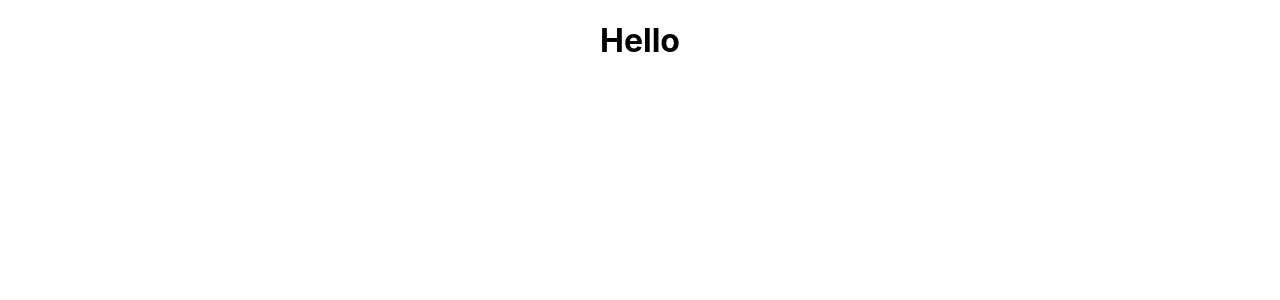
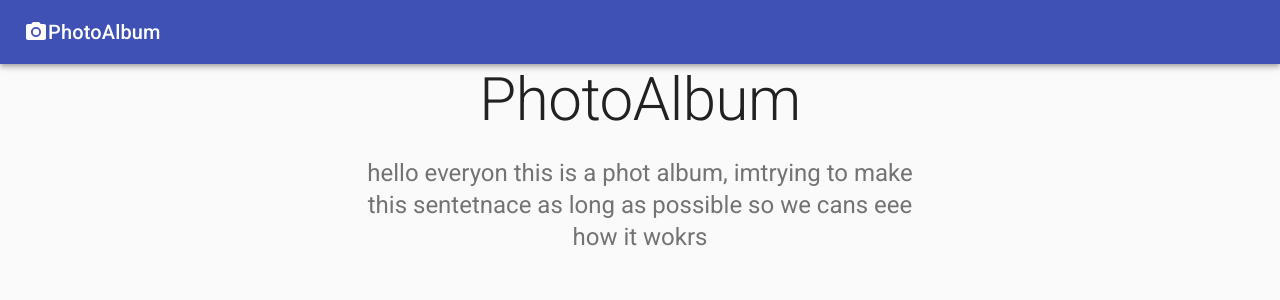
Before and after one commit to aniket1012/Material-Practice-, a React (Create React App) app: page / in a window 1280 px wide. Shown: the top 300 px of the page. Built offline with nearby package versions, Linux system fonts and the light colour scheme.

Commit message:
added components from material UI and created app bar fame

```diff
--- a/src/App.css
+++ b/src/App.css
@@ -1,3 +1,3 @@
-.App {
+/* .App {
   text-align: center;
-}
+} */
--- a/src/App.js
+++ b/src/App.js
@@ -1,12 +1,44 @@
 import React from 'react'
-import './App.css';
+import {
+  Typography,
+  AppBar,
+  Card,
+  CardActions,
+  CardContent,
+  ardMedia,
+  CssBaseline,
+  Grid,
+  Toolbar,
+  Container
+} from '@material-ui/core';
+
+import { PhotoCamera } from '@material-ui/icons';
 
 function App() {
   return (
-    <div className="App">
-    <h1>Hello</h1>
-
-    </div>
+   <>
+    <CssBaseline/>
+    <AppBar position='relative'>
+      <Toolbar>
+        <PhotoCamera/>
+        <Typography variant='h6'>
+          PhotoAlbum
+        </Typography>
+      </Toolbar>
+    </AppBar>
+    <main>
+      <div>
+        <Container maxWidth='sm'>
+          <Typography variant='h2' align='center' color='textPrimary' gutterBottom>
+            PhotoAlbum
+          </Typography>
+          <Typography variant='h5' align='center' color='textSecondary' paragraph>
+            hello everyon this is a phot album, imtrying to make this sentetnace as long as possible so we cans eee how it wokrs
+          </Typography>
+        </Container>
+      </div>
+    </main>
+   </>
 
 
   );
```
